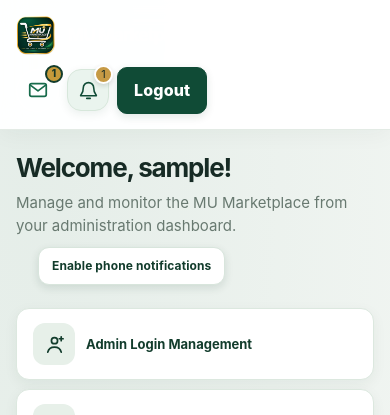
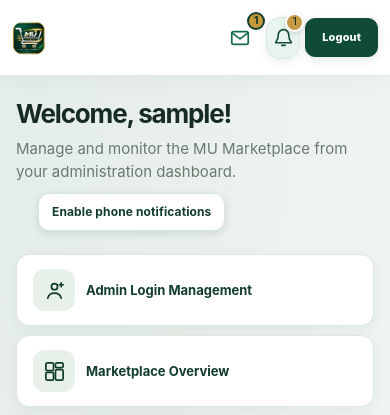
Before and after one commit to Emmanuelmafo/mu_marketplace, a Flask app: template templates/admin_dashboard.html in a window 390 px wide. Shown: the top 415 px of the page. Run offline with Flask 3, Linux system fonts and the light colour scheme; the template is opened without the code that fills it: most values are stand-ins (such as "Sample title", 1, 10 or a date in 2020); a database or web service that is not in the repository returns one stand-in record (values such as "Sample title"); data that the repository does not hold is empty; some libraries are stand-ins or nearby versions.

Commit message:
Align dashboard header actions horizontally opposite logo

```diff
--- a/templates/admin_dashboard.html
+++ b/templates/admin_dashboard.html
@@ -810,6 +810,111 @@ footer { color:var(--mu-muted) !important; border-color:var(--mu-line) !importan
 }
 </style>
 
+
+<style id="mu-header-horizontal-alignment">
+header {
+  display:flex !important;
+  flex-direction:row !important;
+  align-items:center !important;
+  justify-content:space-between !important;
+  flex-wrap:nowrap !important;
+  gap:clamp(8px,2vw,24px) !important;
+  width:100%;
+}
+header .brand-lockup {
+  display:flex !important;
+  flex-direction:row !important;
+  align-items:center !important;
+  gap:10px !important;
+  flex:0 1 auto !important;
+  min-width:0;
+  white-space:nowrap;
+}
+header .brand-lockup img {
+  display:block !important;
+  width:clamp(38px,4vw,50px) !important;
+  height:clamp(38px,4vw,50px) !important;
+  object-fit:contain !important;
+  flex:0 0 auto !important;
+}
+header .brand-lockup h2 {
+  margin:0 !important;
+  font-size:clamp(14px,1.8vw,20px) !important;
+  line-height:1.2;
+  white-space:nowrap;
+}
+header .header-actions,
+header .admin-header-actions {
+  display:flex !important;
+  flex-direction:row !important;
+  align-items:center !important;
+  justify-content:flex-end !important;
+  flex-wrap:nowrap !important;
+  gap:clamp(6px,1.2vw,14px) !important;
+  width:auto !important;
+  min-width:0;
+  margin-left:auto !important;
+  flex:0 0 auto !important;
+}
+header .top-tools {
+  display:flex !important;
+  flex-direction:row !important;
+  align-items:center !important;
+  flex-wrap:nowrap !important;
+  gap:8px !important;
+}
+header .header-actions > a,
+header .admin-header-actions > a,
+header .top-tools > a,
+header .top-tools button {
+  flex:0 0 auto !important;
+  white-space:nowrap;
+}
+header .switch-account,
+header .logout {
+  padding:9px 12px !important;
+  font-size:13px;
+}
+@media(max-width:600px) {
+  header {
+    padding:12px 12px !important;
+    gap:6px !important;
+  }
+  header .brand-lockup { gap:6px !important; }
+  header .brand-lockup img {
+    width:34px !important;
+    height:34px !important;
+  }
+  header .brand-lockup h2 {
+    font-size:12px !important;
+    letter-spacing:-.03em;
+  }
+  header .header-actions,
+  header .admin-header-actions {
+    gap:5px !important;
+  }
+  header .top-tools { gap:5px !important; }
+  header .icon-link {
+    width:34px !important;
+    height:34px !important;
+    font-size:18px !important;
+  }
+  header .switch-account,
+  header .logout {
+    padding:8px 8px !important;
+    font-size:11px !important;
+    border-radius:8px !important;
+  }
+}
+@media(max-width:360px) {
+  header .brand-lockup h2 { font-size:10px !important; }
+  header .brand-lockup { gap:4px !important; }
+  header .brand-lockup img { width:30px !important;height:30px !important; }
+  header .switch-account,header .logout { padding:7px 6px !important;font-size:10px !important; }
+  header .icon-link { width:30px !important;height:30px !important; }
+}
+</style>
+
 </head>
 
 <body>
```
